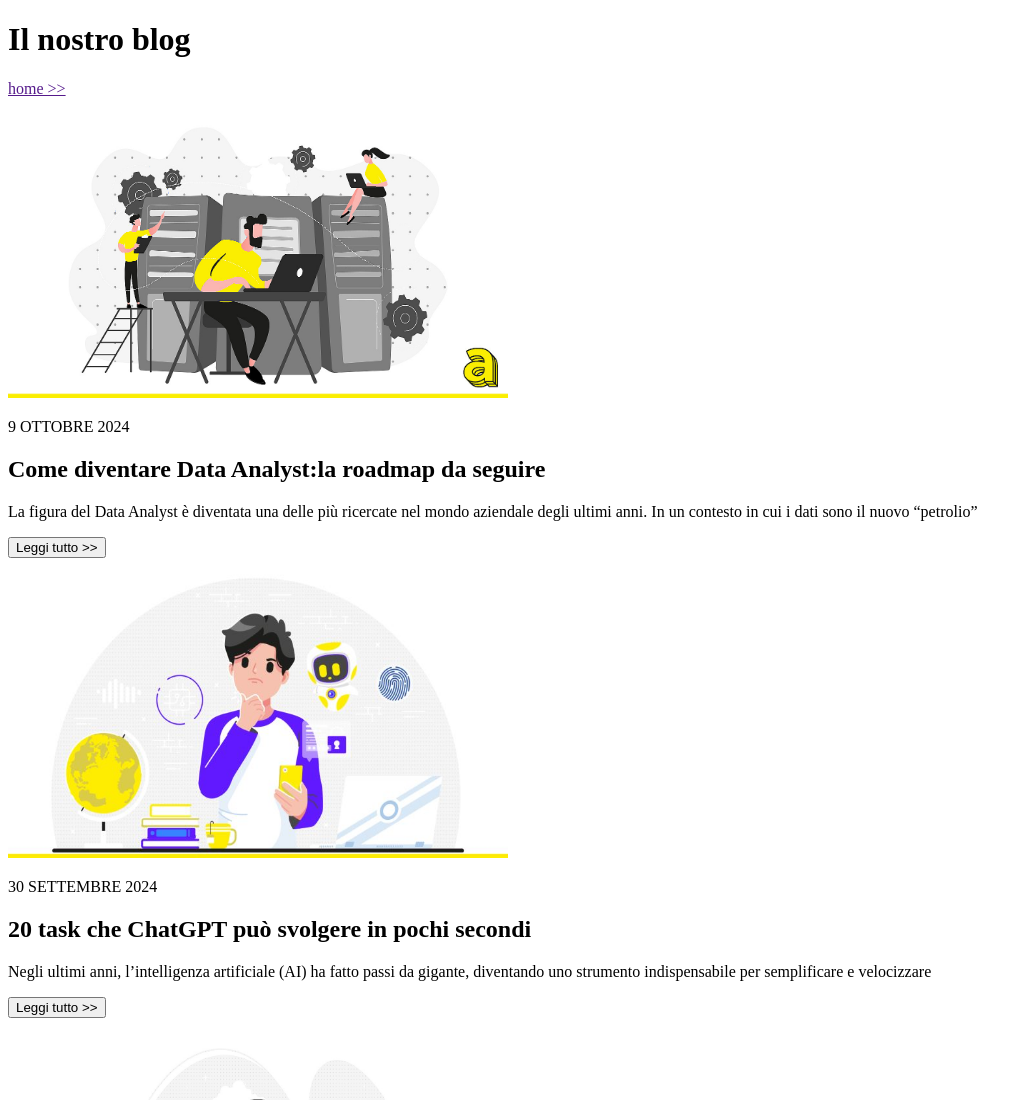
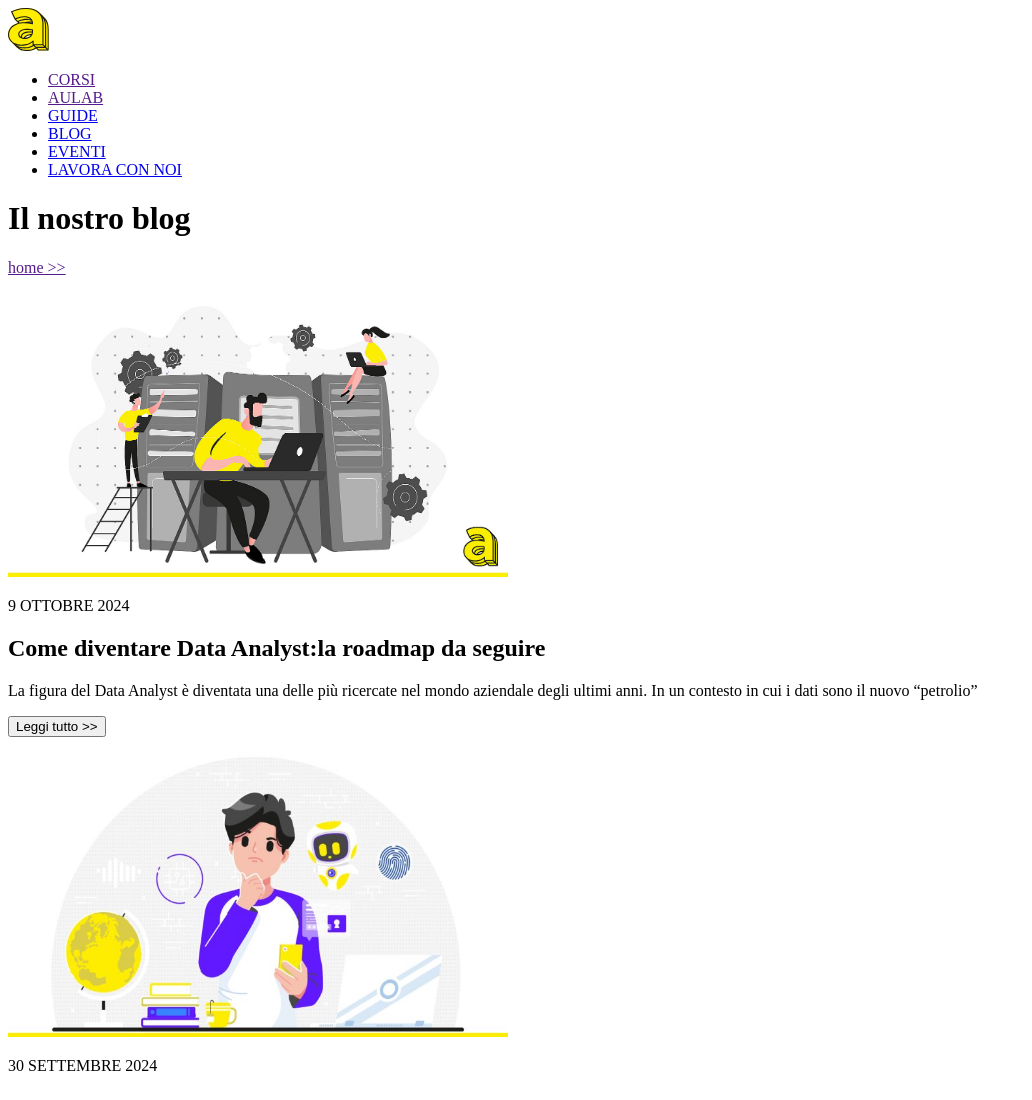
Before and after one commit to EL-POLDO/esercizio-html-1, a plain HTML site: page html/html2/index.html in a window 1280 px wide. Shown: the top 1100 px of the page, without its empty margins (0-1032 px from the left). Drawn offline with Linux system fonts and the light colour scheme.

Commit message:
Add files via upload

```diff
--- a/html/html2/index.html
+++ b/html/html2/index.html
@@ -6,6 +6,18 @@
     <title>Blog</title>
 </head>
 <body>
+
+    <nav>
+        <img src="./media/aulab-logo-CZ5aNHEO.svg" alt="">
+        <ul>
+            <li><a href="">CORSI</a></li>
+            <li><a href="">AULAB</a></li>
+            <li><a href="https://aulab.it/guide">GUIDE</a></li>
+            <li><a href="https://aulab.it/blog">BLOG</a></li>
+            <li><a href="https://aulab.it/eventi">EVENTI</a></li>
+            <li><a href="https://aulab.it/offerte-di-lavoro">LAVORA CON NOI</a></li>
+        </ul>
+    </nav>
 
     <header>
         <h1>Il nostro blog</h1>
```
Also changed, not shown: html/html2/media/aulab-logo-CZ5aNHEO.svg (added).
